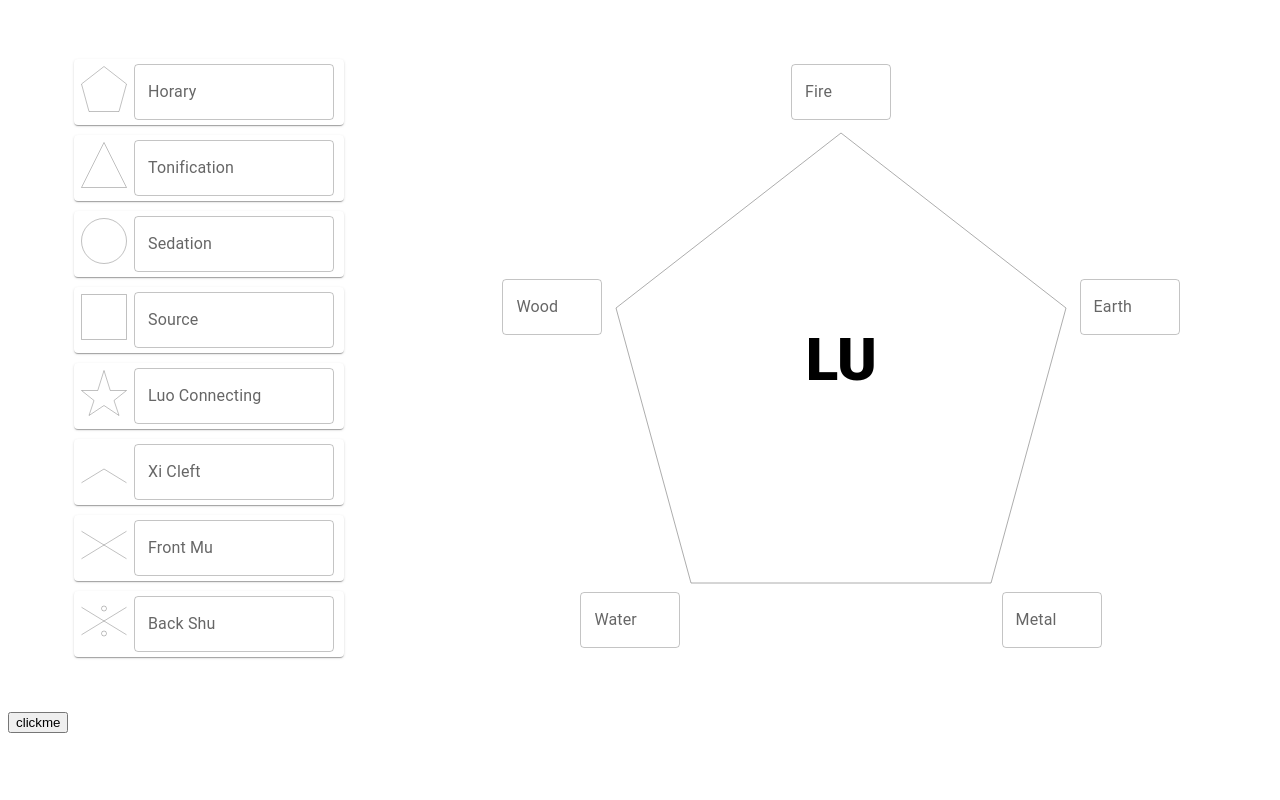
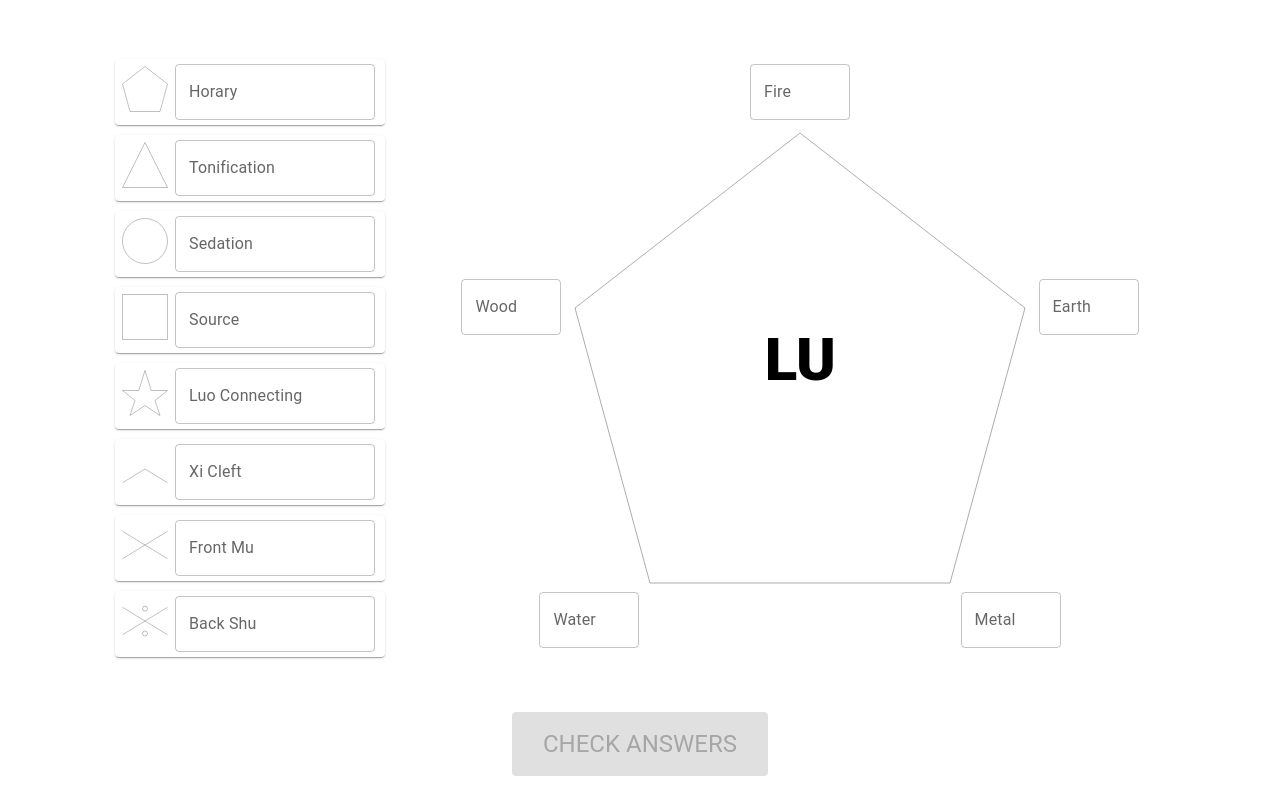
Before and after one commit to YangThePerson/points, a React (Create React App) app: page / in a window 1280 px wide. Built offline with nearby package versions, Linux system fonts and the light colour scheme.

Commit message:
feedback

```diff
--- /dev/null
+++ b/src/CheckAnswersButton.tsx
@@ -0,0 +1,22 @@
+import { Button, Typography } from '@mui/material';
+import { useContext } from 'react';
+import UserInputContext from './userInput';
+
+const CheckAnswersButton = () => {
+  const { checkIfAllAnswered, checkAnswers } = useContext(UserInputContext)!;
+
+  return (
+    <Button
+      variant="contained"
+      color="primary"
+      onClick={checkAnswers}
+      disabled={checkIfAllAnswered()}
+    >
+      <Typography p={'10px 15px'} variant="h5">
+        Check Answers
+      </Typography>
+    </Button>
+  );
+};
+
+export default CheckAnswersButton;
--- a/src/Layout.tsx
+++ b/src/Layout.tsx
@@ -2,21 +2,31 @@ import { Box } from '@mui/material';
 import ShuPoints from './ShuPoints';
 import OtherPoints from './OtherPoints';
 import { UserInputProvider } from './userInput';
+import CheckAnswersButton from './CheckAnswersButton';
 
 function Layout({ meridian }: { meridian: string }) {
   return (
     <UserInputProvider meridian={meridian}>
       <Box
-        className="Layout"
+        width={'100%'}
         display={'flex'}
-        flexDirection={'row-reverse'}
-        justifyContent={'space-around'}
-        position={'relative'}
+        flexDirection={'column'}
+        alignItems={'center'}
+        marginBottom={'10px'}
       >
-        <ShuPoints meridian={meridian}></ShuPoints>
-        <OtherPoints></OtherPoints>
+        <Box
+          className="Layout"
+          display={'flex'}
+          flexDirection={{ xs: 'column', lg: 'row-reverse' }}
+          justifyContent={{ lg: 'space-around' }}
+          alignItems={{ xs: 'center', lg: 'unset' }}
+          position={'relative'}
+        >
+          <ShuPoints meridian={meridian}></ShuPoints>
+          <OtherPoints></OtherPoints>
+        </Box>
+        <CheckAnswersButton />
       </Box>
-      <button onClick={() => {}}>clickme</button>
     </UserInputProvider>
   );
 }
--- /dev/null
+++ b/src/OtherPointBox.tsx
@@ -0,0 +1,62 @@
+import { Paper, TextField } from '@mui/material';
+import svgPointSymbols from './svgPointSymbols';
+import { useContext, useEffect, useState } from 'react';
+import UserInputContext from './userInput';
+
+const OtherPointBox = ({ category }: { category: string }) => {
+  const { setPoint, AnswerStates } = useContext(UserInputContext)!;
+
+  const [isAnswered, setIsAnswered] = useState(false);
+  useEffect(() => {
+    setIsAnswered(!!(AnswerStates[category] < 2));
+  }, [AnswerStates, setIsAnswered, category]);
+
+  return (
+    <Paper sx={{ p: '5px', m: '5px' }} key={category}>
+      <svg
+        viewBox="0 0 200 200"
+        xmlns="http://www.w3.org/2000/svg"
+        width={'50px'}
+        height={'50px'}
+      >
+        {svgPointSymbols[category]}
+      </svg>
+      <TextField
+        {...(isAnswered && {
+          color: AnswerStates[category] ? 'success' : 'error',
+          focused: true,
+        })}
+        autoComplete="off"
+        label={category.replace(/_/gim, ' ')}
+        id={`$${category}`}
+        InputProps={{
+          readOnly: isAnswered,
+          inputProps: {
+            onInput: (e) => {
+              setPoint(category, e.currentTarget.value);
+            },
+            maxLength: 5,
+            style: { textAlign: 'center' },
+          },
+        }}
+        sx={{
+          m: '0px 5px',
+          maxWidth: '200px',
+          '& input[type=number]': {
+            '-moz-appearance': 'textfield',
+          },
+          '& input[type=number]::-webkit-outer-spin-button': {
+            '-webkit-appearance': 'none',
+            margin: 0,
+          },
+          '& input[type=number]::-webkit-inner-spin-button': {
+            '-webkit-appearance': 'none',
+            margin: 0,
+          },
+        }}
+      />
+    </Paper>
+  );
+};
+
+export default OtherPointBox;
--- a/src/OtherPoints.tsx
+++ b/src/OtherPoints.tsx
@@ -1,11 +1,8 @@
-import { Box, Paper, TextField } from '@mui/material';
-import { useContext } from 'react';
+import { Box } from '@mui/material';
 import svgPointSymbols from './svgPointSymbols';
-import UserInputContext from './userInput';
+import OtherPointBox from './OtherPointBox';
 
 const OtherPoints = () => {
-  const { setPoint } = useContext(UserInputContext)!;
-
   return (
     <Box
       p={'20px'}
@@ -18,47 +15,7 @@ const OtherPoints = () => {
       {(() => {
         const elements = [];
         for (const category in svgPointSymbols)
-          elements.push(
-            <Paper sx={{ p: '5px', m: '5px' }} key={category}>
-              <svg
-                viewBox="0 0 200 200"
-                xmlns="http://www.w3.org/2000/svg"
-                width={'50px'}
-                height={'50px'}
-              >
-                {svgPointSymbols[category]}
-              </svg>
-              <TextField
-                autoComplete="off"
-                label={category.replace(/_/gim, ' ')}
-                id={`$${category}`}
-                InputProps={{
-                  inputProps: {
-                    onInput: (e) => {
-                      setPoint(category, e.currentTarget.value);
-                    },
-                    maxLength: 4,
-                    style: { textAlign: 'center' },
-                  },
-                }}
-                sx={{
-                  m: '0px 5px',
-                  maxWidth: '200px',
-                  '& input[type=number]': {
-                    '-moz-appearance': 'textfield',
-                  },
-                  '& input[type=number]::-webkit-outer-spin-button': {
-                    '-webkit-appearance': 'none',
-                    margin: 0,
-                  },
-                  '& input[type=number]::-webkit-inner-spin-button': {
-                    '-webkit-appearance': 'none',
-                    margin: 0,
-                  },
-                }}
-              />
-            </Paper>
-          );
+          elements.push(<OtherPointBox category={category}></OtherPointBox>);
         return elements;
       })()}
     </Box>
--- a/src/ShuPointBox.tsx
+++ b/src/ShuPointBox.tsx
@@ -1,5 +1,5 @@
 import { Box, TextField } from '@mui/material';
-import { useContext } from 'react';
+import { useContext, useEffect, useState } from 'react';
 import UserInputContext from './userInput';
 import ElementToShuPoint from './ElementToShuPoint';
 
@@ -14,7 +14,18 @@ const ShuPointBox = ({
   element: 'Wood' | 'Fire' | 'Earth' | 'Metal' | 'Water';
   category: 'Yin' | 'Yang';
 }) => {
-  const { setPoint } = useContext(UserInputContext)!;
+  const { setPoint, AnswerStates } = useContext(UserInputContext)!;
+
+  const [isAnswered, setIsAnswered] = useState(false);
+  useEffect(() => {
+    setIsAnswered(
+      !!(
+        AnswerStates[
+          ElementToShuPoint({ element: element, category: category })
+        ] < 2
+      )
+    );
+  }, [AnswerStates, setIsAnswered, category, element]);
 
   return (
     <Box
@@ -26,6 +37,14 @@ const ShuPointBox = ({
       }}
     >
       <TextField
+        {...(isAnswered && {
+          color: AnswerStates[
+            ElementToShuPoint({ element: element, category: category })
+          ]
+            ? 'success'
+            : 'error',
+          focused: true,
+        })}
         autoComplete="off"
         onKeyDown={(e) => {
           if (!e.key.match(/[0-9]|(Backspace)/)) e.preventDefault();
@@ -33,6 +52,7 @@ const ShuPointBox = ({
         label={element}
         id={`$${element}`}
         InputProps={{
+          readOnly: isAnswered,
           inputProps: {
             maxLength: 2,
             type: 'numeric',
--- a/src/parseMeridianPoint.ts
+++ b/src/parseMeridianPoint.ts
@@ -1,3 +1,5 @@
 export default function parsePoint(point: string, meridian: string) {
+  point = point.replace(/\s/gim, '');
+  if (!point.match(/^[0-9]+$/)) return point;
   return `${point.length < 3 ? meridian : ''}${point.toUpperCase()}`;
 }
--- a/src/userInput.tsx
+++ b/src/userInput.tsx
@@ -49,6 +49,7 @@ const UserInputContext = createContext<
       AnswerStates: points<inputState>;
       setPoint: (key: string, value: string) => void;
       checkAnswers: () => void;
+      checkIfAllAnswered: () => boolean;
     }
   | undefined
 >(undefined);
@@ -57,7 +58,7 @@ export function UserInputProvider({
   children,
   meridian,
 }: {
-  children: JSX.Element[];
+  children: JSX.Element[] | JSX.Element;
   meridian: string;
 }) {
   const [InputValues, setInputValues] = useState(buildPointSet(''));
@@ -80,13 +81,24 @@ export function UserInputProvider({
           InputValues[point] === Meridians[meridian][point]
             ? inputState.CORRECT
             : inputState.INCORRECT;
+      console.log(states);
       return { ...states };
     });
   }, [InputValues, setAnswerStates, meridian]);
 
+  const checkIfAllAnswered = useCallback(() => {
+    return Object.values(InputValues).some((val) => !val || val.length < 3);
+  }, [InputValues]);
+
   return (
     <UserInputContext.Provider
-      value={{ InputValues, AnswerStates, setPoint, checkAnswers }}
+      value={{
+        InputValues,
+        AnswerStates,
+        setPoint,
+        checkAnswers,
+        checkIfAllAnswered,
+      }}
     >
       {children}
     </UserInputContext.Provider>
```
